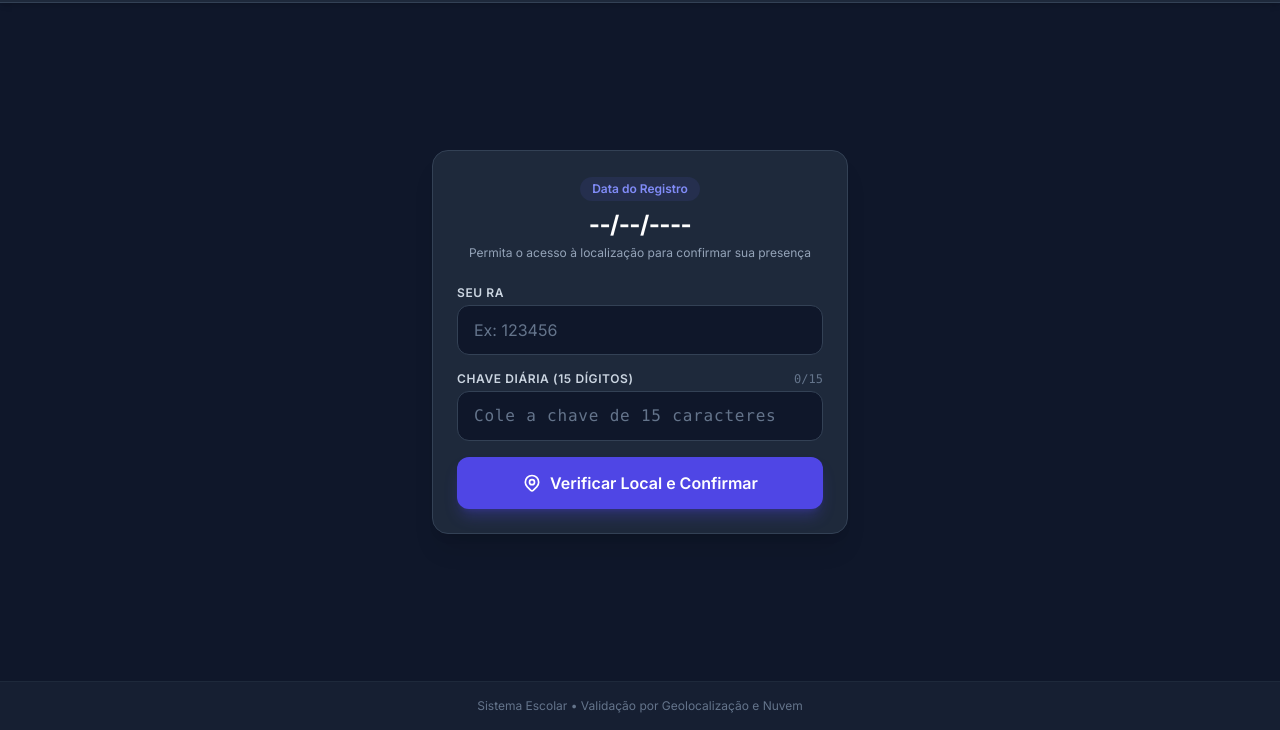
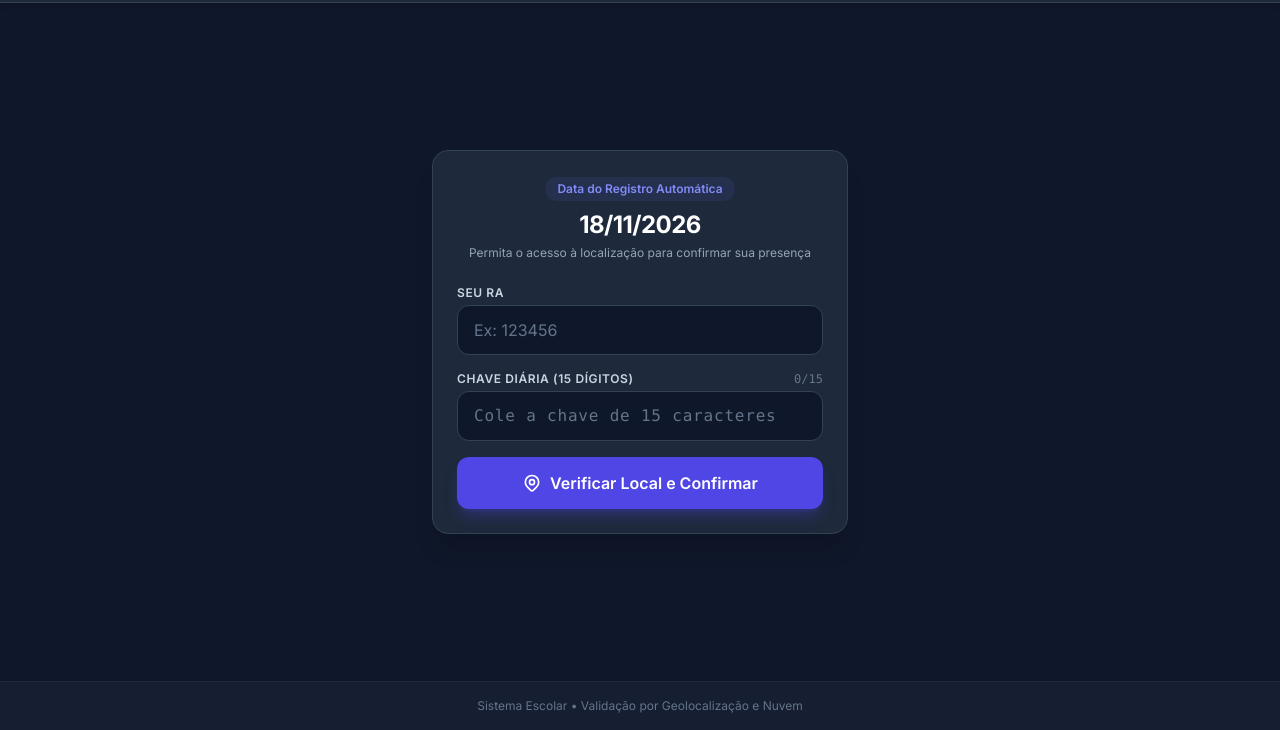
Before and after one commit to RanieriMarinho/chamada, a plain HTML site: page index.html in a window 1280 px wide. Shown: the part 70-800 px from the top of the page. Drawn offline with nearby package versions, Linux system fonts and the light colour scheme.

Commit message:
Update index.html

```diff
--- a/index.html
+++ b/index.html
@@ -42,9 +42,9 @@
         <div class="bg-slate-800 border border-slate-700 rounded-2xl p-6 shadow-xl w-full">
             <div class="text-center mb-6">
                 <span class="inline-block bg-indigo-500/10 text-indigo-400 text-xs font-semibold px-3 py-1 rounded-full mb-2">
-                    Data do Registro
+                    Data do Registro Automática
                 </span>
-                <h2 id="displayDateText" class="text-2xl font-bold tracking-tight text-white">--/--/----</h2>
+                <h2 id="displayDateText" class="text-2xl font-bold tracking-tight text-white">Carregando...</h2>
                 <p class="text-xs text-slate-400 mt-1">Permita o acesso à localização para confirmar sua presença</p>
             </div>
 
@@ -93,7 +93,7 @@
     <!-- FIREBASE & APP LOGIC -->
     <script type="module">
         import { initializeApp } from "https://www.gstatic.com/firebasejs/13.4.0/firebase-app.js";
-        import { getFirestore, collection, add슐, getDocs, query, where } from "https://www.gstatic.com/firebasejs/13.4.0/firebase-firestore.js";
+        import { getFirestore, collection, addDoc, getDocs, query, where } from "https://www.gstatic.com/firebasejs/13.4.0/firebase-firestore.js";
 
         // Firebase Configuration
         const firebaseConfig = {
@@ -136,6 +136,7 @@
             if (dateParam && VALID_KEYS[dateParam]) {
                 targetDate = dateParam;
             } else {
+                // Se aberto direto sem parâmetro na URL, pega a data de hoje do relógio ou assume a primeira data ativa para teste
                 const now = new Date();
                 const dd = String(now.getDate()).padStart(2, '0');
                 const mm = String(now.getMonth() + 1).padStart(2, '0');
@@ -144,6 +145,9 @@
 
                 if (VALID_KEYS[todayStr]) {
                     targetDate = todayStr;
+                } else {
+                    // Padrão de teste caso o dia do relógio não seja o do evento
+                    targetDate = "18/11/2026";
                 }
             }
 
@@ -213,7 +217,6 @@
 
                     if (minDistance <= MAX_DISTANCE_METERS) {
                         try {
-                            // Verificar duplicidade no Firestore
                             const q = query(collection(db, "presencas"), where("date", "==", targetDate), where("ra", "==", ra));
                             const querySnapshot = await getDocs(q);
 
@@ -223,7 +226,6 @@
                                 return;
                             }
 
-                            // Salvar no Firebase Firestore
                             await addDoc(collection(db, "presencas"), {
                                 date: targetDate,
                                 ra: ra,
```
